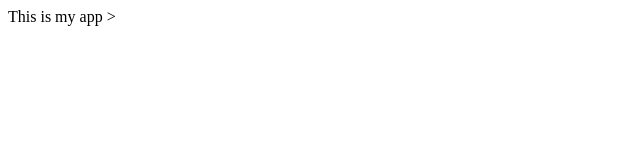
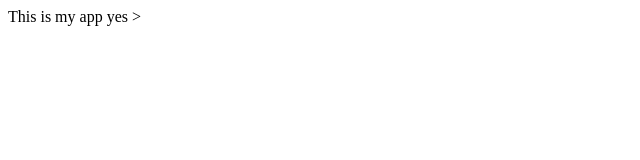
Before and after one commit to michayelhimself/myappp, a plain HTML site: page index.html in a window 1280 px wide. Shown: the full height of the page, 0-640 px from the left. Drawn offline with Linux system fonts and the light colour scheme.

Commit message:
Changed index

```diff
--- a/index.html
+++ b/index.html
@@ -4,6 +4,6 @@
 	<title>I</title>
 </head>
 <body>
-This is my app
+This is my app yes
 </body>
 </html>>
```
